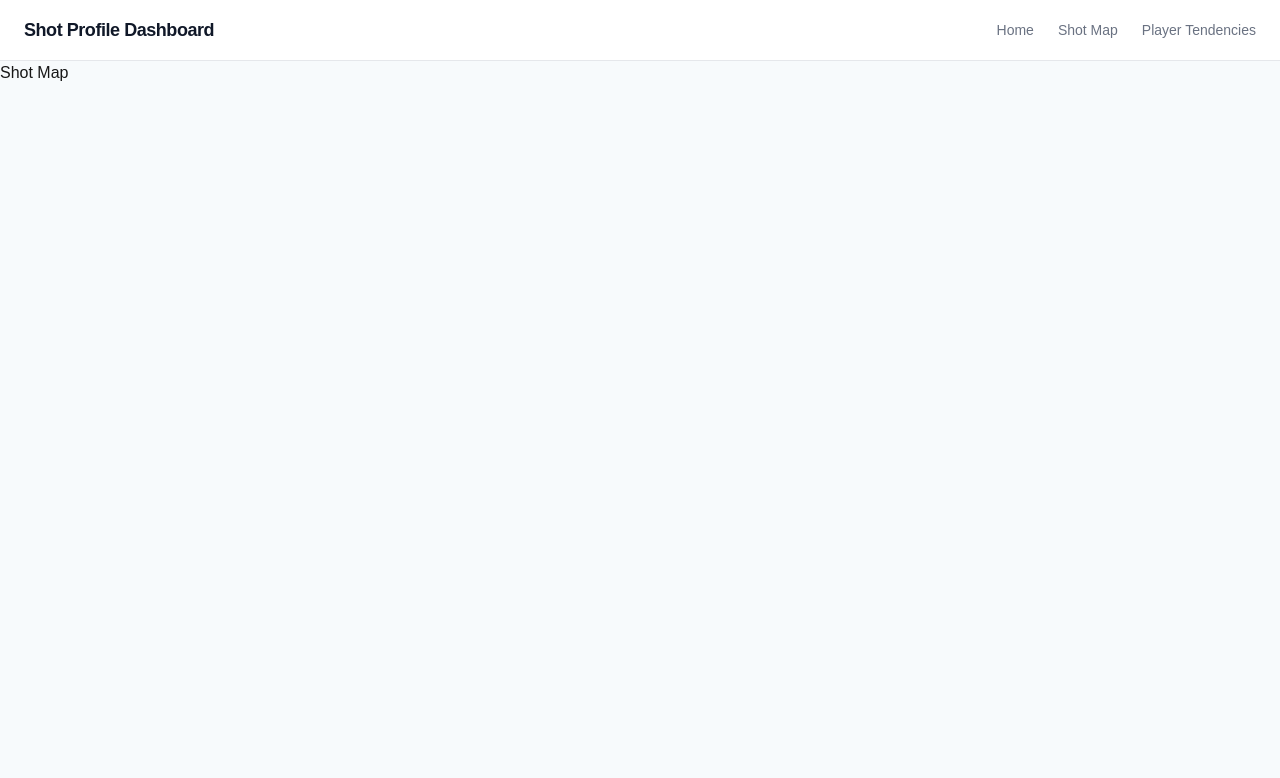
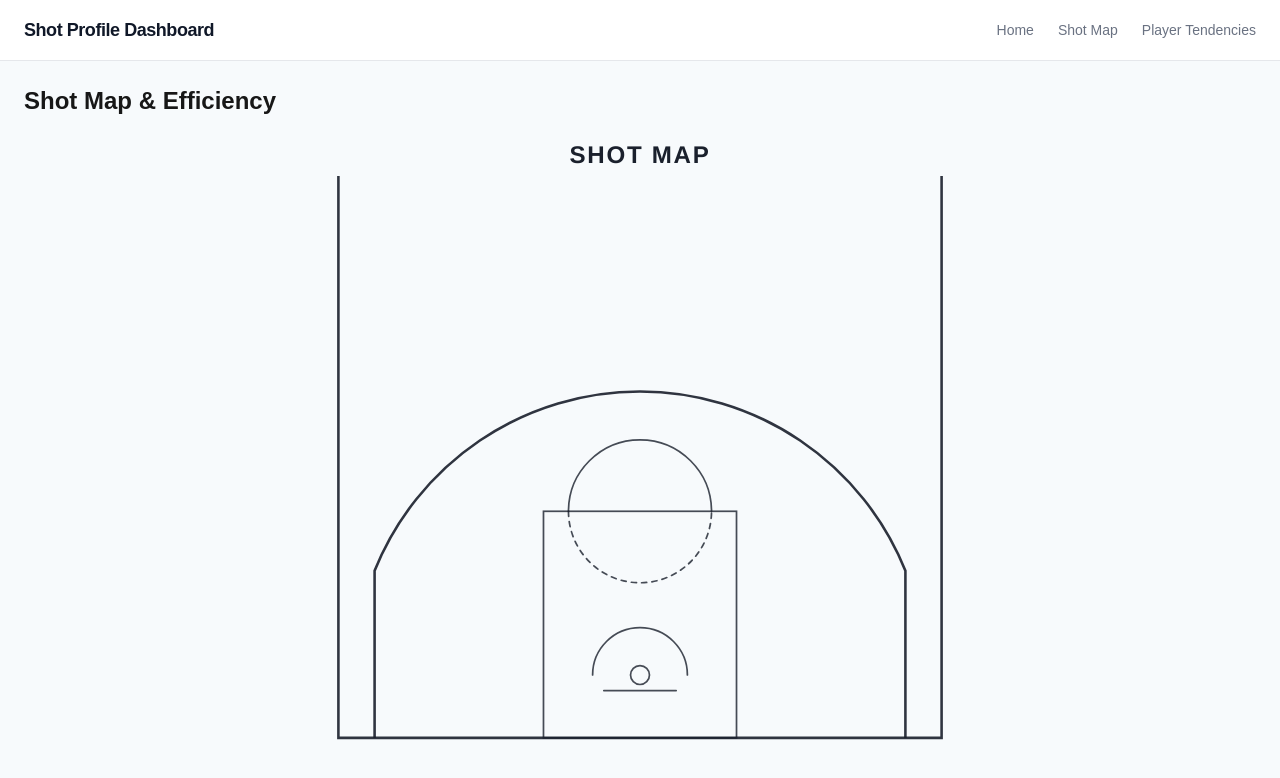
Before and after one commit to michelleyeung0/shot-profile-dash, a Next.js app: page /shot-map in a window 1280 px wide. Shown: the top 778 px of the page. Built offline with nearby package versions, Linux system fonts and the light colour scheme; no server answers; the database is empty.

Commit message:
feat(pages): refine SVG and add shot plots

```diff
--- a/src/app/shot-map/page.tsx
+++ b/src/app/shot-map/page.tsx
@@ -1,7 +1,32 @@
+"use client";
+
+import { useEffect, useState } from "react";
+import { Shot } from "@/types/shot";
+import CourtContainer from "@/components/CourtContainer";
+
 export default function ShotMapPage() {
+  const [shots, setShots] = useState<Shot[]>([]);
+
+  useEffect(() => {
+    async function fetchShots() {
+      try {
+        const response = await fetch("/api/shots");
+        const data = await response.json();
+        console.log("Fetched shots:", data.length);
+        setShots(data);
+      } catch (error) {
+        console.error("Error fetching shots:", error);
+      }
+    }
+    fetchShots();
+  }, []);
+
   return (
-    <main>
-      <h1>Shot Map</h1>
+    <main className="flex flex-col h-[calc(100vh-3.5rem)] p-6">
+      <h1 className="text-2xl font-bold mb-4">Shot Map & Efficiency</h1>
+      <div className="flex-1 min-h-0">
+        <CourtContainer shots={shots} />
+      </div>
     </main>
   );
 }
--- /dev/null
+++ b/src/components/CourtContainer.tsx
@@ -0,0 +1,73 @@
+"use client";
+
+import { useRef, useEffect, useState } from "react";
+import { Shot } from "@/types/shot";
+import HalfCourtSVG from "./HalfCourtSVG";
+import ShotCanvas from "./ShotCanvas";
+
+type CourtContainerProps = {
+  shots: Shot[];
+};
+
+export default function CourtContainer({ shots }: CourtContainerProps) {
+  const containerRef = useRef<HTMLDivElement>(null);
+  const svgRef = useRef<SVGSVGElement>(null);
+  const [courtDimensions, setCourtDimensions] = useState({
+    width: 0,
+    height: 0,
+    left: 0,
+    top: 0,
+  });
+
+  useEffect(() => {
+    function updateDimensions() {
+      const container = containerRef.current;
+      if (!container) return;
+
+      const { width, height } = container.getBoundingClientRect();
+
+      const aspectRatio = 800 / 752;
+      const containerAspectRatio = width / height;
+
+      let courtWidth, courtHeight, courtLeft, courtTop;
+
+      if (containerAspectRatio > aspectRatio) {
+        // Container is wider than court ratio — constrained by height
+        courtHeight = height;
+        courtWidth = height * aspectRatio;
+        courtLeft = (width - courtWidth) / 2;
+        courtTop = 0;
+      } else {
+        // Container is taller than court ratio — constrained by width
+        courtWidth = width;
+        courtHeight = width / aspectRatio;
+        courtLeft = 0;
+        courtTop = (height - courtHeight) / 2;
+      }
+
+      setCourtDimensions({
+        width: courtWidth,
+        height: courtHeight,
+        left: courtLeft,
+        top: courtTop,
+      });
+    }
+
+    updateDimensions();
+
+    const observer = new ResizeObserver(() => updateDimensions());
+    if (containerRef.current) observer.observe(containerRef.current);
+
+    return () => observer.disconnect();
+  }, []);
+
+  return (
+    <div
+      ref={containerRef}
+      style={{ position: "relative", width: "100%", height: "100%" }}
+    >
+      <HalfCourtSVG svgRef={svgRef} />
+      <ShotCanvas shots={shots} courtDimensions={courtDimensions} />
+    </div>
+  );
+}
--- a/src/components/HalfCourtSVG.tsx
+++ b/src/components/HalfCourtSVG.tsx
@@ -1,64 +1,76 @@
-export default function HalfCourtSVG() {
+type HalfCourtSVGProps = {
+  svgRef?: React.RefObject<SVGSVGElement | null>;
+};
+
+export default function HalfCourtSVG({ svgRef }: HalfCourtSVGProps) {
   return (
     <svg
+      ref={svgRef}
       xmlns="http://www.w3.org/2000/svg"
-      viewBox="0 0 800 600"
+      viewBox="0 0 800 752"
       width="100%"
       height="100%"
+      preserveAspectRatio="xMidYMid meet"
+      style={{ display: "block" }}
     >
-      <defs></defs>
+      <defs>
+        <style>{`
+          .bg { fill: #F7FAFC; }
+          .court-line { stroke: #1A202C; stroke-width: 2; fill: none; stroke-linecap: round; opacity: 0.8; }
+          .court-line-thicker { stroke: #1A202C; stroke-width: 3; fill: none; opacity: 0.9; }
+          .title-main { font-family: 'Helvetica Neue', Helvetica, Arial, sans-serif; font-size: 28px; fill: #1A202C; font-weight: 700; letter-spacing: 2px; text-anchor: middle; }
+        `}</style>
+      </defs>
 
       {/* Background */}
-      <rect className="bg" width={800} height={600} />
+      <rect className="bg" width={800} height={752} />
 
-      {/* Typography / Header */}
-      <text x={400} y={50} className="title-main">
+      {/* Title */}
+      <text x={400} y={35} className="title-main">
         SHOT MAP
       </text>
 
-      {/* Basketball Court Layout */}
-      {/* Origin: x=50 is left sideline, x=750 is right sideline */}
-      {/* Origin: y=580 is baseline, y=120 is half court line */}
-      <g id="court">
       {/* Outer Boundary */}
       <path
-          d="M 50,120 L 50,580 L 750,580 L 750,120"
+        d="M 50,50 L 50,702 L 750,702 L 750,50"
         className="court-line-thicker"
       />
 
-        {/* Key - 16ft wide (224px), 19ft long (190px) from baseline */}
+      {/* Half Court Line */}
+      {/* <line x1={50} y1={50} x2={750} y2={50} className="court-line-thicker" /> */}
+
+      {/* Key - 16ft wide = 224px, 19ft long = 263px */}
       {/* Center x=400, so x=288 to x=512 */}
-        <rect x={288} y={390} width={224} height={190} className="court-line" />
+      <rect x={288} y={439} width={224} height={263} className="court-line" />
 
-        {/* Free Throw Circle - radius 6ft = 60px, centered at y=390 */}
-        {/* Solid top half */}
-        <path d="M 340,390 A 60,60 0 0,1 460,390" className="court-line" />
+      {/* Free Throw Circle - radius 6ft = 83px, centered at y=439 */}
+      {/* Solid top */}
+      <path d="M 317,439 A 83,83 0 0,1 483,439" className="court-line" />
 
-        {/* Dashed bottom half */}
+      {/* Dashed bottom */}
       <path
-          d="M 340,390 A 60,60 0 0,0 460,390"
+        d="M 317,439 A 83,83 0 0,0 483,439"
         className="court-line"
         strokeDasharray="6,6"
       />
 
-        {/* Backboard - 6ft wide (84px), 4ft from baseline = y=540 */}
-        <line x1={358} y1={540} x2={442} y2={540} className="court-line" />
+      {/* Backboard - 6ft wide = 84px, 4ft from baseline = 55px → y=647 */}
+      <line x1={358} y1={647} x2={442} y2={647} className="court-line" />
 
-        {/* Rim - 5.25ft from baseline = y=527, radius ~7px */}
-        <circle cx={400} cy={527} r={9} className="court-line" />
+      {/* Rim - 5.25ft from baseline = 73px → cy=629, radius 9in = ~11px */}
+      <circle cx={400} cy={629} r={11} className="court-line" />
 
-        {/* Restricted Area - 4ft radius = 40px, centered on rim */}
-        <path d="M 360,527 A 40,40 0 0,1 440,527" className="court-line" />
+      {/* Restricted Area - 4ft radius = 55px */}
+      <path d="M 345,629 A 55,55 0 0,1 455,629" className="court-line" />
 
       {/* 3-Point Line */}
-        {/* Corners: 3ft from sideline = x=90 and x=710 */}
-        {/* Corner height: 14ft from baseline = y=440 */}
-        {/* Arc radius: 23.75ft = 238px, centered on rim at (400, 527) */}
+      {/* Corners: 3ft from sideline = 42px → x=92 and x=708 */}
+      {/* Corner height: 14ft from baseline = 194px → y=508 */}
+      {/* Arc radius: 23.75ft = 332px, centered on rim */}
       <path
-          d="M 90,580 L 90,440 A 238,238 0 0,1 710,440 L 710,580"
+        d="M 92,702 L 92,508 A 332,332 0 0,1 708,508 L 708,702"
         className="court-line-thicker"
       />
-      </g>
     </svg>
   );
 }
--- /dev/null
+++ b/src/components/ShotCanvas.tsx
@@ -0,0 +1,57 @@
+"use client";
+
+import { useEffect, useRef } from "react";
+import { Shot } from "@/types/shot";
+import { toSVGCoords } from "@/lib/courtUtils";
+
+type ShotCanvasProps = {
+  shots: Shot[];
+  courtDimensions: { width: number; height: number; left: number; top: number };
+};
+
+export default function ShotCanvas({
+  shots,
+  courtDimensions,
+}: ShotCanvasProps) {
+  const canvasRef = useRef<HTMLCanvasElement>(null);
+
+  useEffect(() => {
+    const canvas = canvasRef.current;
+    if (!canvas || courtDimensions.width === 0) return;
+
+    const ctx = canvas.getContext("2d");
+    if (!ctx) return;
+
+    const { width, height, left, top } = courtDimensions;
+
+    canvas.width = width;
+    canvas.height = height;
+
+    const scaleX = width / 800;
+    const scaleY = height / 752;
+
+    ctx.clearRect(0, 0, width, height);
+
+    shots.forEach((shot) => {
+      const { x, y } = toSVGCoords(shot.x, shot.y);
+      ctx.beginPath();
+      ctx.arc(x * scaleX, y * scaleY, 3, 0, Math.PI * 2);
+      ctx.fillStyle = "rgba(51, 65, 85, 0.5)";
+      ctx.fill();
+    });
+  }, [shots, courtDimensions]);
+
+  return (
+    <canvas
+      ref={canvasRef}
+      style={{
+        position: "absolute",
+        top: courtDimensions.top,
+        left: courtDimensions.left,
+        width: courtDimensions.width,
+        height: courtDimensions.height,
+        pointerEvents: "none",
+      }}
+    />
+  );
+}
--- a/src/lib/courtUtils.ts
+++ b/src/lib/courtUtils.ts
@@ -1,40 +1,38 @@
 const SVG_WIDTH = 800;
-const SVG_HEIGHT = 600;
+const SVG_HEIGHT = 752;
 const MARGIN_X = 50;
-const MARGIN_Y = 120;
+const MARGIN_Y = 50;
 
-const COURT_LEFT = MARGIN_X;
-const COURT_RIGHT = SVG_WIDTH - MARGIN_X;
-const COURT_TOP = MARGIN_Y;
-const COURT_BOTTOM = SVG_HEIGHT - 20;
+const COURT_LEFT = MARGIN_X; // 50 — left sideline
+const COURT_RIGHT = SVG_WIDTH - MARGIN_X; // 750 — right sideline
+const COURT_TOP = MARGIN_Y; // 50 — half court line
+const COURT_BOTTOM = 702; // baseline
 
 // NBA court dimenions in feet
 const COURT_WIDTH_FT = 50;
 const COURT_LENGTH_FT = 47;
 
 const PX_PER_FT_X = (COURT_RIGHT - COURT_LEFT) / COURT_WIDTH_FT;
-// eslint-disable-next-line @typescript-eslint/no-unused-vars
 const PX_PER_FT_Y = (COURT_BOTTOM - COURT_TOP) / COURT_LENGTH_FT;
 
 /**
  * Converts shot coordinates from data to SVG pixel coordinates
- * SVG half court is rotated 90 degrees counterclockwise from data coordinates, so:
- * - dataX (baseline to half court) maps to SVG vertical (y)
- * - dataY (sideline to sideline) maps to SVG horizontal (x)
- * @param dataX
- * @param dataY
- * @returns
+ * SVG half court is rotated 90 degrees counterclockwise from data coordinates
+ *
+ * @param dataX (baseline to half court) maps to SVG vertical (y)
+ * @param dataY (sideline to sideline) maps to SVG horizontal (x)
+ * @returns {x, y} in SVG pixel coordinates
  */
 export function toSVGCoords(
   dataX: number,
-  dataY: number,
+  dataY: number
 ): { x: number; y: number } {
   // dataY = sideline to sideline → SVG horizontal
   const svgX =
     COURT_LEFT + (COURT_RIGHT - COURT_LEFT) / 2 + dataY * PX_PER_FT_X;
 
   // dataX = depth, ranges from 0 (half court) to -47 (baseline) → SVG vertical
-  // dataX=0 → COURT_TOP, dataX=-47 → COURT_BOTTOM
+  // dataX=0 → COURT_TOP (y=50), dataX=-47 → COURT_BOTTOM (y=702)
   const svgY =
     COURT_TOP +
     (Math.abs(dataX) / COURT_LENGTH_FT) * (COURT_BOTTOM - COURT_TOP);
```
Lines whose indentation alone changed are shown as unchanged.
